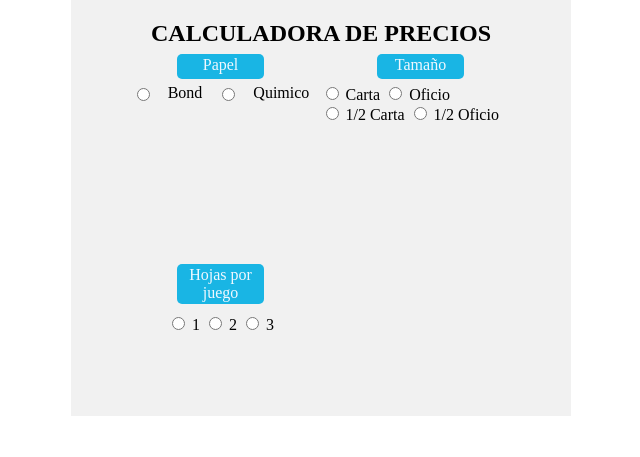
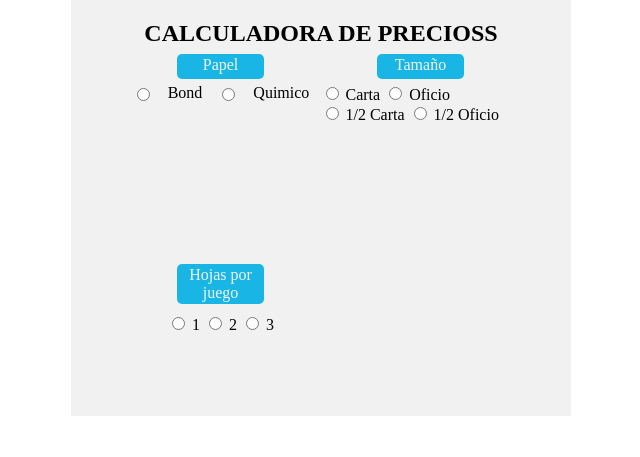
Before and after one commit to wil098/papeleria, a plain HTML site: page index.html in a window 1280 px wide. Shown: the whole page, without its empty margins (319-959 px from the left). Drawn offline with Linux system fonts and the light colour scheme.

Commit message:
Update index.html
se agregó una S al H1

```diff
--- a/index.html
+++ b/index.html
@@ -11,7 +11,7 @@
     <section class="mainContainer">
         <div class="box">
             <div class="titulo">
-                <h1>CALCULADORA DE PRECIOS</h1>
+                <h1>CALCULADORA DE PRECIOSS</h1>
                 </div>
 
             <div class="mainSelector">
```
